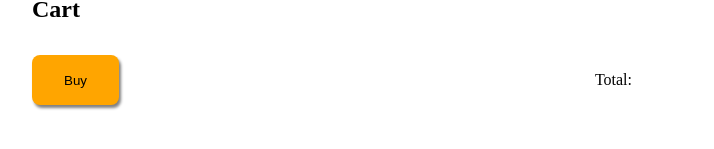
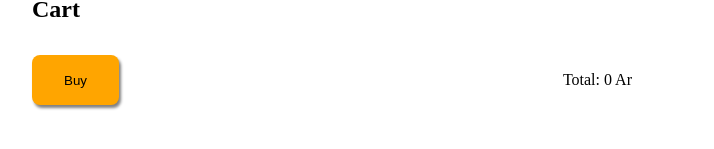
Before and after one commit to Mickaellah/hit-parade-react, a React app: page /cart in a window 1280 px wide. Shown: the part 173-322 px from the top of the page, without its empty margins (308-1022 px from the left). Built offline with nearby package versions, Linux system fonts and the light colour scheme.

Commit message:
Count the total price of the songs that are i the cart by using reduce.

```diff
--- a/pages/Cart.js
+++ b/pages/Cart.js
@@ -6,14 +6,17 @@ export default function Cart() {
     const {cartItems} = useContext(Context);
     const cartItemElement = cartItems.map(item => (
         <CartItem key={item.id} item={item} />
-    ))
+    ));
+
+    const totalPrice = cartItems.reduce((priceTotal, price) => priceTotal + parseInt(price.price), 0);
+
     return (
         <div>
             <h2>Cart</h2>
             {cartItemElement}
             <div className="buy">
                 <button className="buy_bttn" type="button">Buy</button>
-                <p>Total: </p>
+                <p>Total: {totalPrice} Ar</p>
             </div>
         </div>
     )
--- a/pages/PopularSong.js
+++ b/pages/PopularSong.js
@@ -13,8 +13,9 @@ import lyrics from '../svg/lyrics.svg';
 
 export default function PopularSong() {
     const context = useContext(Context);
-    const {upVotesIncreament, downVotesIncreament, toggleFavorite, getSongLyrics, addToCart} = useContext(Context);
+    const {upVotesIncreament, downVotesIncreament, toggleFavorite, addToCart} = useContext(Context);
     const lsSongs = context.sortedSong;
+
     return (
         <main>
             {lsSongs.map((song) => {
--- a/pages/SongName.js
+++ b/pages/SongName.js
@@ -8,8 +8,6 @@ export default function SongName() {
     const {styleName} = useParams();
     const {songs} = useContext(Context);
     const songName = songs.filter((song) => song.style.toLowerCase() === styleName.toLowerCase());
-
-    console.log(styleName);
 
     return (
         <div>
```
Also changed, not shown: 4 other files (tests, documents, lock files or other folders).
